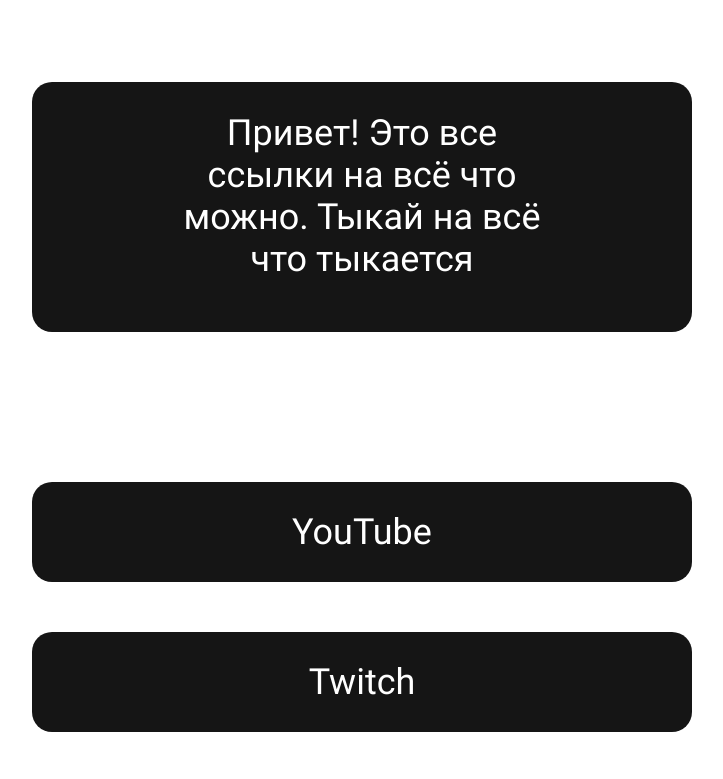
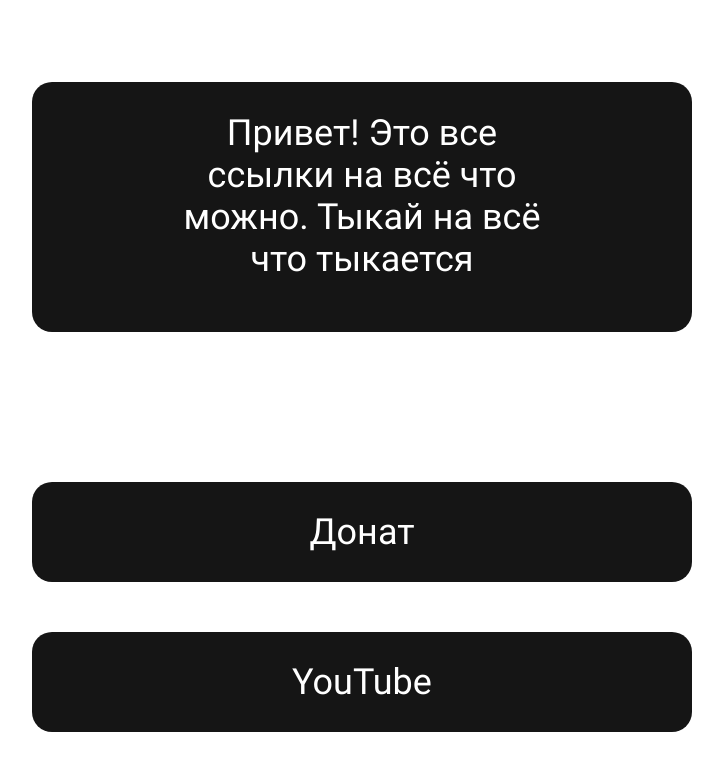
Before and after one commit to AlexseyLAST/linkLast, a plain HTML site: page index.html in a window 1280 px wide. Shown: the part 272-1051 px from the top of the page, without its empty margins (278-1001 px from the left). Drawn offline with Linux system fonts and the light colour scheme.

Commit message:
Update index.html

```diff
--- a/index.html
+++ b/index.html
@@ -39,6 +39,12 @@
 
         <div class="links">
             <div class="main__blocks">
+                <a class="link" href="https://www.donationalerts.com/r/last_ntp" target="_blank">
+                    <div class="block__link">
+                        <div class="link__text">Донат</div>
+                    </div>
+                </a>
+
                 <a class="link" href="https://www.youtube.com/@last_ntp" target="_blank">
                     <div class="block__link">
                         <div class="link__text">YouTube</div>
```
